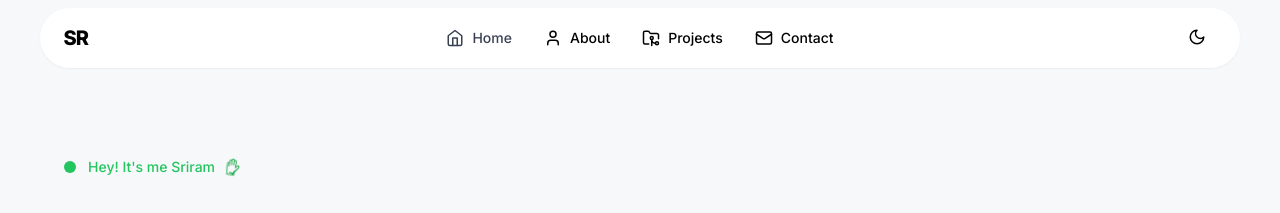
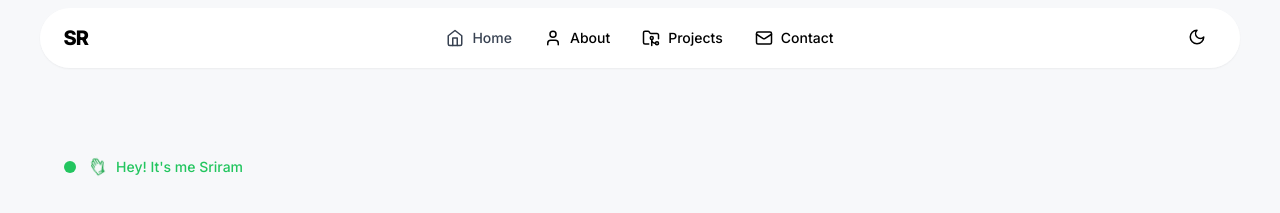
Before and after one commit to SriramB16/portfolio_bolt, a React (Vite) app: page / in a window 1280 px wide. Shown: the top 213 px of the page. Built offline with nearby package versions, Linux system fonts and the light colour scheme.

Commit message:
Update Waving Hand SVG with New Design

```diff
--- a/src/components/WavingHandSVG.jsx
+++ b/src/components/WavingHandSVG.jsx
@@ -23,7 +23,7 @@ const WavingHandSVG = ({ className = "w-4 h-4 sm:w-5 sm:h-5" }) => {
         fill="currentColor"
       >
         <g fill="#30af5b" fillRule="nonzero" stroke="none" strokeWidth="1" strokeLinecap="butt" strokeLinejoin="miter" strokeMiterlimit="10" strokeDasharray="" strokeDashoffset="0" fontFamily="none" fontWeight="none" fontSize="none" textAnchor="none" style={{mixBlendMode: 'normal'}}>
-          <g transform="scale(2,2)">
+          <g transform="translate(-51.57172,94.95822) rotate(-40) scale(2,2)">
             <path d="M34.7,114.1h41.1c1.7,0 3,-1.3 3,-3v-11.2c0,-2.4 0.7,-4.7 1.9,-6.6l19.3,-29.8c2.4,-3.7 1.7,-8.7 -1.7,-11.6c-1.5,-1.3 -3.4,-2 -5.5,-2c-2.5,0 -4.8,1 -6.5,2.7l-5.3,5.5v-26.5c0,-5 -3.8,-9.2 -8.6,-9.6c-1.4,-0.1 -2.8,0.1 -4,0.7c-0.9,-4.2 -4.6,-7.4 -9,-7.4h-0.7c-4.9,0 -9,3.9 -9.2,8.8c-1.2,-0.5 -2.5,-0.7 -3.9,-0.6c-4.8,0.3 -8.6,4.5 -8.6,9.6v6.4c-0.7,-0.2 -1.4,-0.3 -2.1,-0.3c-4.5,0 -8.1,3.7 -8.1,8.2v25.1c0,5.6 0.9,11.1 2.7,16.4c1.6,4.7 2.4,9.5 2.4,14.4v7.8c-0.2,1.7 1.2,3 2.8,3zM32.6,47.5c0,-1.2 1,-2.2 2.1,-2.2c1.1,0 2.1,1 2.1,2.2v14.9c0,1.7 1.3,3 3,3v0v0.1c0.8,0.4 1.5,-0.1 2,-0.7c0.2,-0.2 0.3,-0.4 0.4,-0.6c0.3,-0.4 0.5,-0.9 0.6,-1.5c0.1,-0.4 0.1,-0.7 0.1,-1.1v-14.1v-14.7c0,-0.3 0,-0.5 0.1,-0.8c0.4,-1.4 1.5,-2.5 2.9,-2.5c1.8,-0.1 3.4,1.4 3.5,3.3v0.1v20.6c0,1.7 1.3,3 3,3c1.7,0 3,-1.3 3,-3v-20.6v0v-8.2c0,-1.9 1.5,-3.4 3.2,-3.4h0.7c1.8,0 3.2,1.5 3.2,3.4v6.6v0.1v0v0v0l0.1,20.7c0,1.7 1.3,3 3,3v0c1.7,0 3,-1.4 3,-3l-0.1,-20.7c0,-1.9 1.6,-3.5 3.5,-3.4c1.7,0.1 3,1.7 3,3.6v33.9c0,1.2 0.7,2.3 1.9,2.8c1.1,0.5 2.4,0.2 3.3,-0.7l10.5,-10.7c0.9,-0.9 2.8,-1.1 3.8,-0.3c1.1,0.9 1.3,2.6 0.5,3.8l-24.3,29.6c-1.4,2.1 -2.2,4.4 -2.6,6.9c-0.3,-0.1 -19.7,-0.2 -19.7,-0.2c-1.7,0 -3,1.3 -3,3c0,1.7 1.3,3 3,3h13.7c0.2,0 0.5,0 0.7,-0.1v5.4h-25.1v-4.8c0,-5.6 -0.9,-11.1 -2.7,-16.4c-1.6,-4.7 -2.4,-9.5 -2.4,-14.4z"></path>
           </g>
         </g>
--- a/src/pages/Home.jsx
+++ b/src/pages/Home.jsx
@@ -145,8 +145,8 @@ const Home = () => {
                       <div className="flex items-center gap-2 sm:gap-3 mb-6 sm:mb-8">
                         <div className="w-2 h-2 sm:w-3 sm:h-3 bg-green-500 rounded-full animate-pulse"></div>
                         <span className="text-green-500 text-xs sm:text-sm font-medium flex items-center gap-1 sm:gap-2">
+                          <WavingHandSVG className="w-4 h-4 sm:w-5 sm:h-5" />
                           Hey! It's me Sriram
-                          <WavingHandSVG className="w-4 h-4 sm:w-5 sm:h-5" />
                         </span>
                       </div>
                     </ScrollReveal>
```
Also changed, not shown: src/assets/icons8-hand (2).svg (added).
